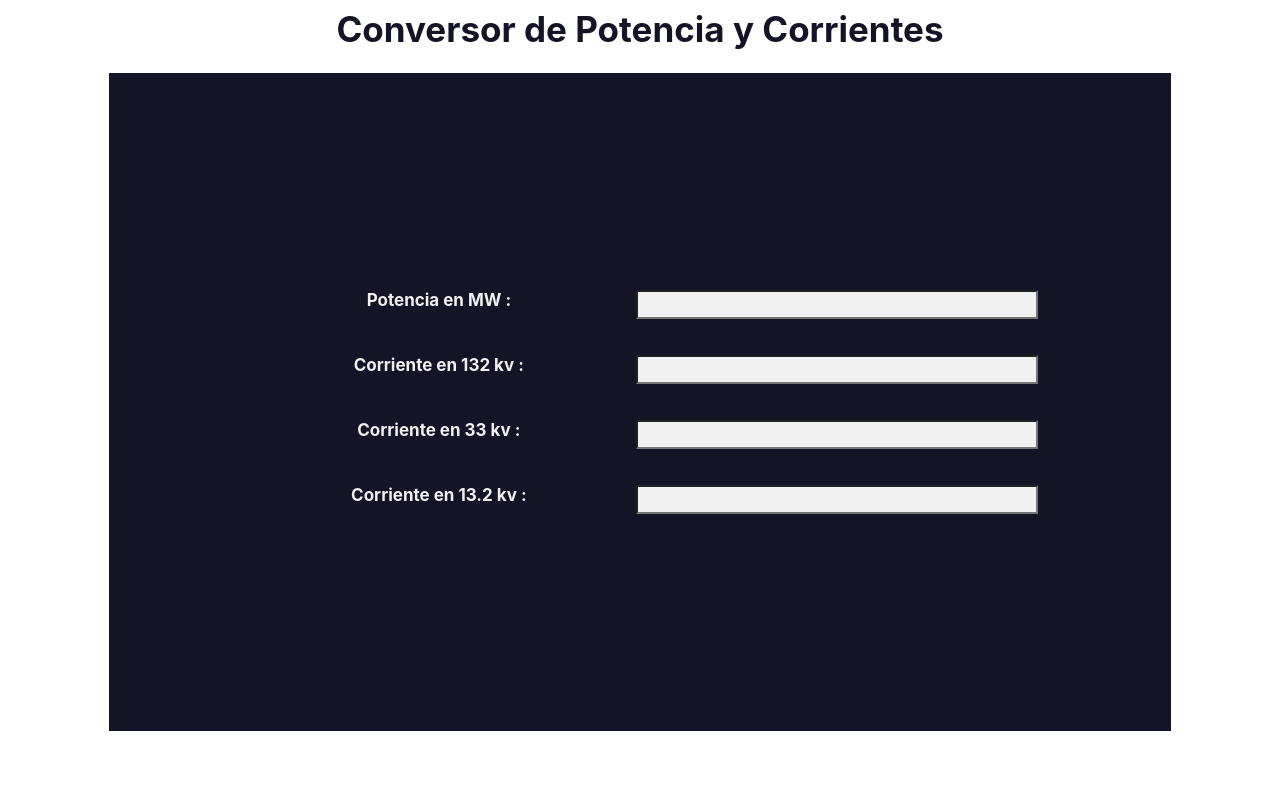
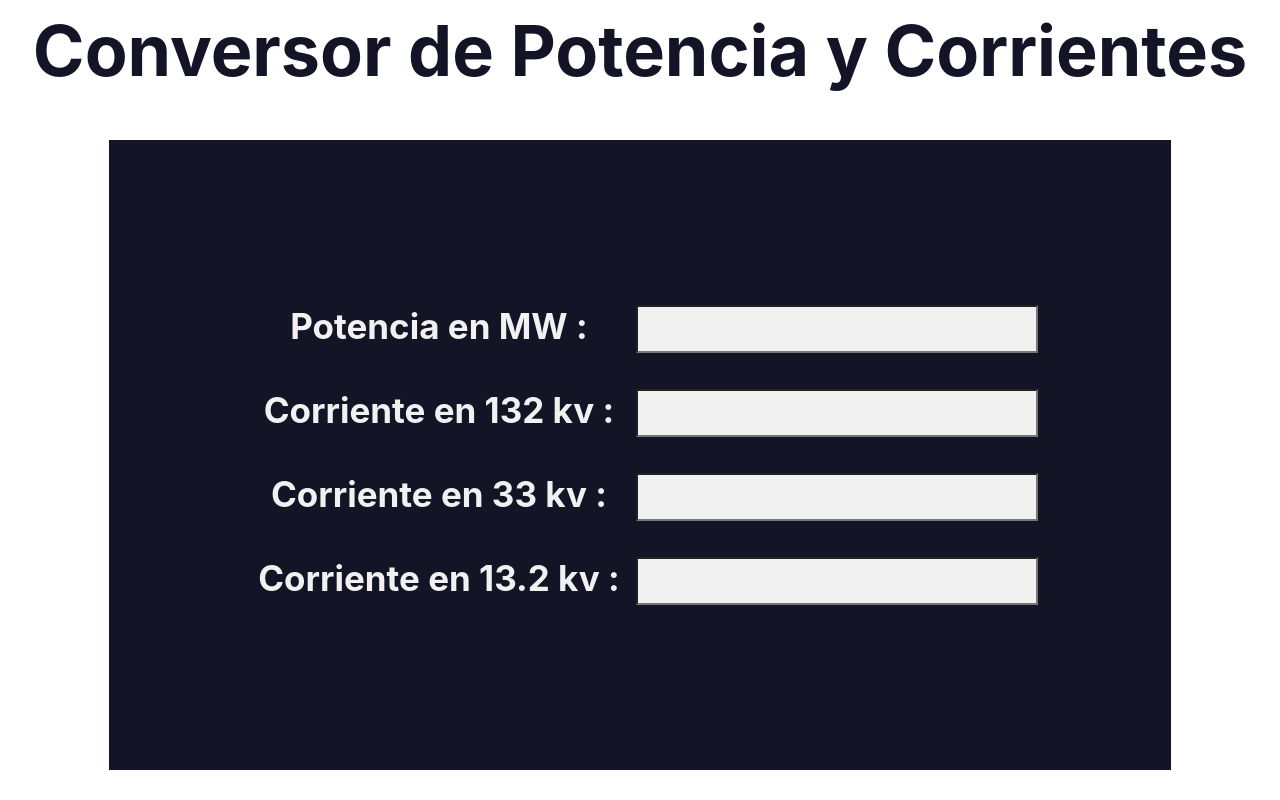
Before and after one commit to Lucasabdala94/calculadoraELECT, a React (Create React App) app: page / in a window 1280 px wide. Built offline with nearby package versions, Linux system fonts and the light colour scheme.

Commit message:
1 file modified

```diff
--- a/src/style.css
+++ b/src/style.css
@@ -14,7 +14,7 @@ body {
 .titulo {
   color: #131426;
   text-align: center;
-  font-size: 35px;
+  font-size: 70px;
 }
 .container {
   display: flex;
@@ -24,7 +24,7 @@ body {
   background-color: #131426;
   padding: 15px 0px;
   margin: 0px 8%;
-  height: 80%;
+  min-height: 600px;
 }
 .fieldset {
   display: flex;
@@ -35,7 +35,7 @@ body {
 legend {
   color: rgba(255, 255, 255, 0.94);
   font-weight: bold;
-  font-size: 17px;
+  font-size: 35px;
   width: 100%;
   text-align: center;
 }
@@ -48,10 +48,13 @@ legend {
   background-color: rgba(255, 255, 255, 0.94);
   outline: none;
   padding: 4px;
-  font-size: 14px;
+  font-size: 30px;
   font-weight: bold;
 }
 @media screen and (max-width: 650px) {
+  .titulo {
+    font-size: 35px;
+  }
   .input {
     display: block;
     width: 80%;
```
